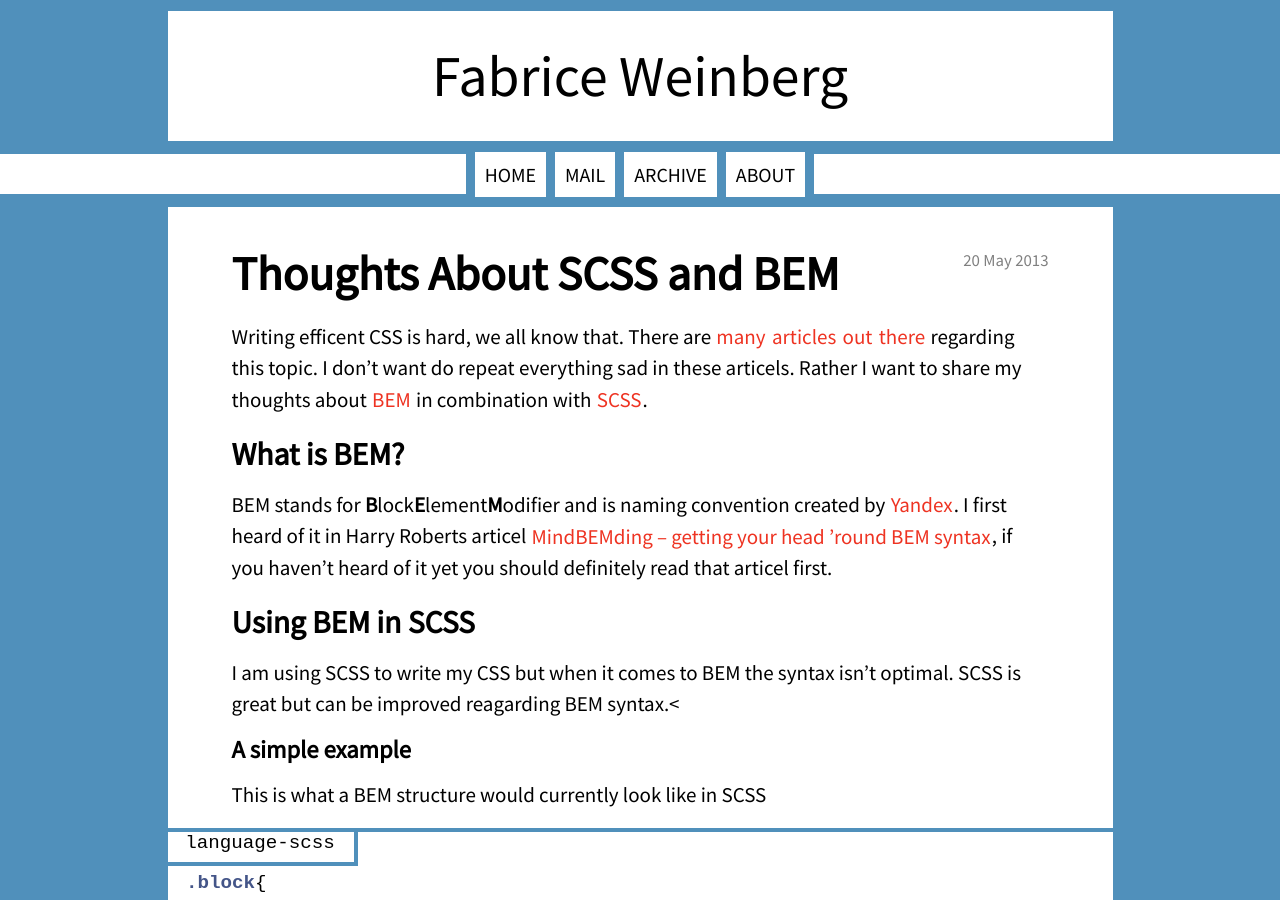
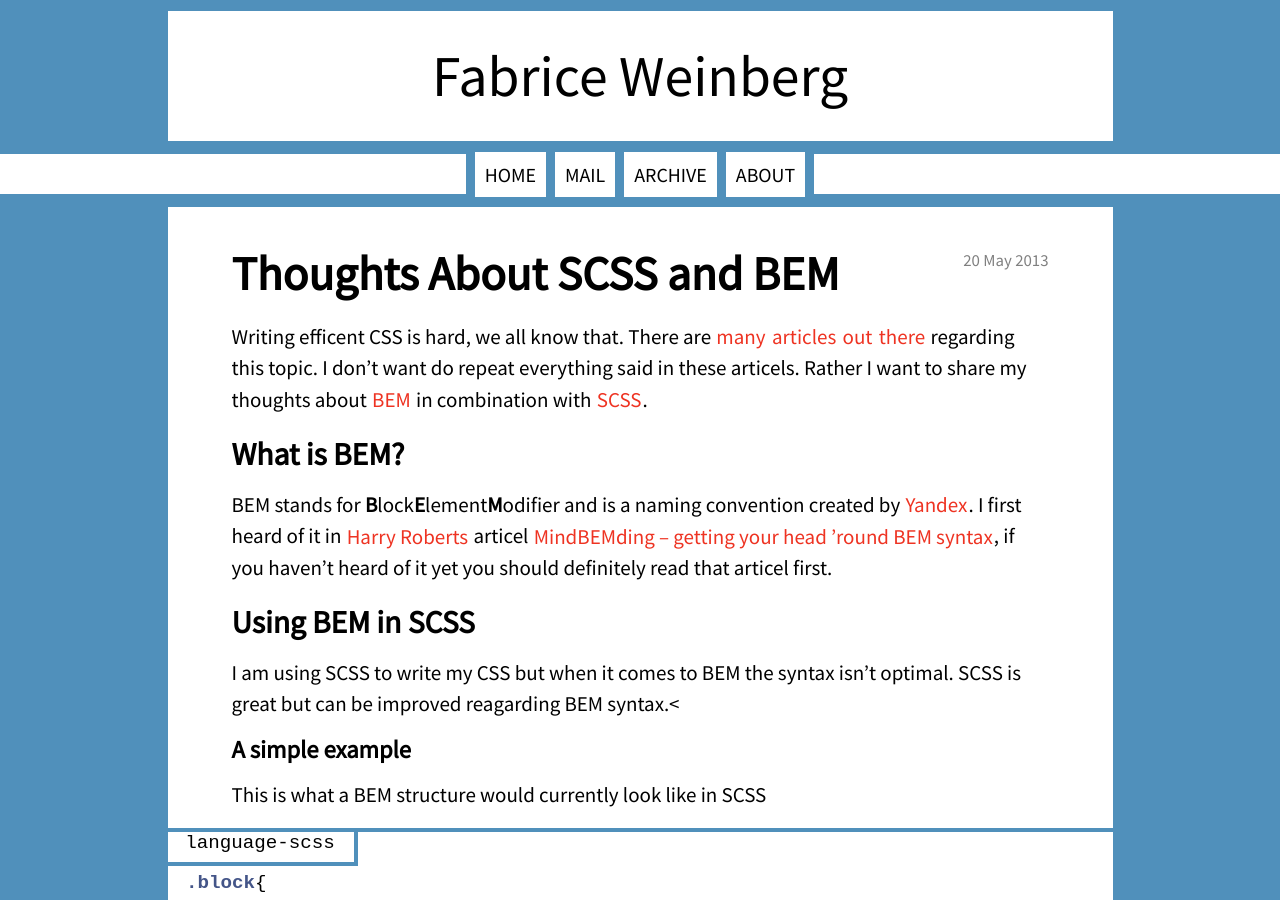
Before and after one commit to FWeinb/fweinb.github.com, a Jekyll site: the page built from _posts/2013-05-20-thoughts-about-sass-and-bem.md, in a window 1280 px wide and 900 px high. Built offline with Jekyll 4.4.1, drawn with Linux system fonts in a browser that asks for light colours; Markdown is read by kramdown in place of the engine named in the settings; some of the changed lines change nothing that is shown.

Commit message:
Spelling

```diff
--- a/_posts/2013-05-20-thoughts-about-sass-and-bem.md
+++ b/_posts/2013-05-20-thoughts-about-sass-and-bem.md
@@ -4,7 +4,7 @@ layout: post
 ---
 
 Writing efficent CSS is hard, we all know that. There are [many][1] [articles][2] [out][3] [there][4] regarding this topic.
-I don't want do repeat everything sad in these articels.
+I don't want do repeat everything said in these articels.
 Rather I want to share my thoughts about [BEM] in combination with [SCSS].
 
 [1]: http://csswizardry.com/2011/09/writing-efficient-css-selectors/
@@ -14,8 +14,8 @@ Rather I want to share my thoughts about [BEM] in combination with [SCSS].
 
 ## What is BEM?
 
-BEM stands for **B**lock**E**lement**M**odifier and is naming convention created by [Yandex].
-I first heard of it in Harry Roberts articel [MindBEMding – getting your head ’round BEM syntax] [MindBEMding],
+BEM stands for **B**lock**E**lement**M**odifier and is a naming convention created by [Yandex].
+I first heard of it in [Harry Roberts](http://csswizardry.com/) articel [MindBEMding – getting your head ’round BEM syntax] [MindBEMding],
 if you haven't heard of it yet you should definitely read that articel first.
 
 [5]: http://nicolasgallagher.com/about-html-semantics-front-end-architecture/
@@ -113,6 +113,8 @@ Resulting in
 </div>
 
 
+
+
 [SCSS]: http://sass-lang.com/
 [BEM]:  http://bem.info/
 [Yandex]: http://www.yandex.ru/
```
